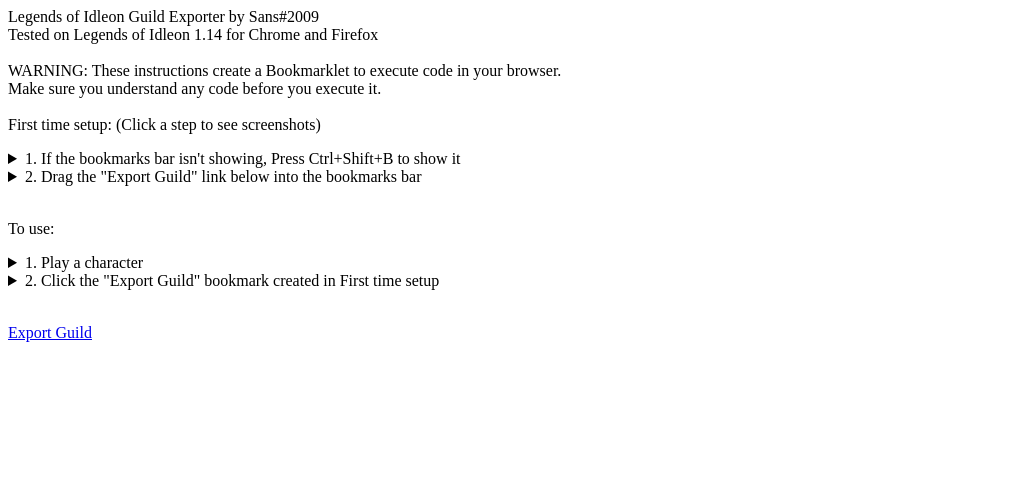
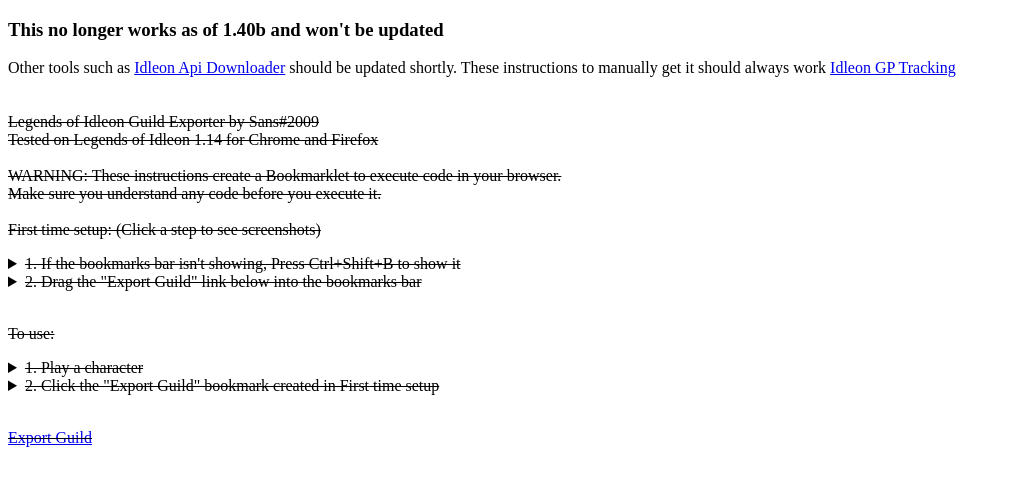
Before and after one commit to PerryMcCorkle/Legends-of-Idleon-Guild-Exporter, a plain HTML site: page index.html in a window 1280 px wide. Shown: the whole page, without its empty margins (0-1011 px from the left). Drawn offline with Linux system fonts and the light colour scheme.

Commit message:
Update index.html

```diff
--- a/index.html
+++ b/index.html
@@ -7,7 +7,9 @@
 </head>
 
 <body>
-Legends of Idleon Guild Exporter by Sans#2009<br>
+<h3>This no longer works as of 1.40b and won't be updated</h3>
+Other tools such as <a href="https://github.com/Corbeno/Idleon-Api-Downloader">Idleon Api Downloader</a> should be updated shortly. These instructions to manually get it should always work <a href=https://idleon-gp-tracking.vercel.app/instruction-old>Idleon GP Tracking</a><br><br><br>
+<strike>Legends of Idleon Guild Exporter by Sans#2009<br>
 Tested on Legends of Idleon 1.14 for Chrome and Firefox<br>
  <br>
 WARNING: These instructions create a Bookmarklet to execute code in your browser.<br>
@@ -119,6 +121,6 @@ To use:<br><p style="margin-left: 10px">
 	if (isReady())
 		downloadCSV(buildCSV(xn), bn.n + &quot; &quot; + new Date().toLocaleDateString() + &quot;.csv&quot;);
 
-})();">Export Guild</a>
+})();">Export Guild</a></strike>
 </body>
 </html>
```
